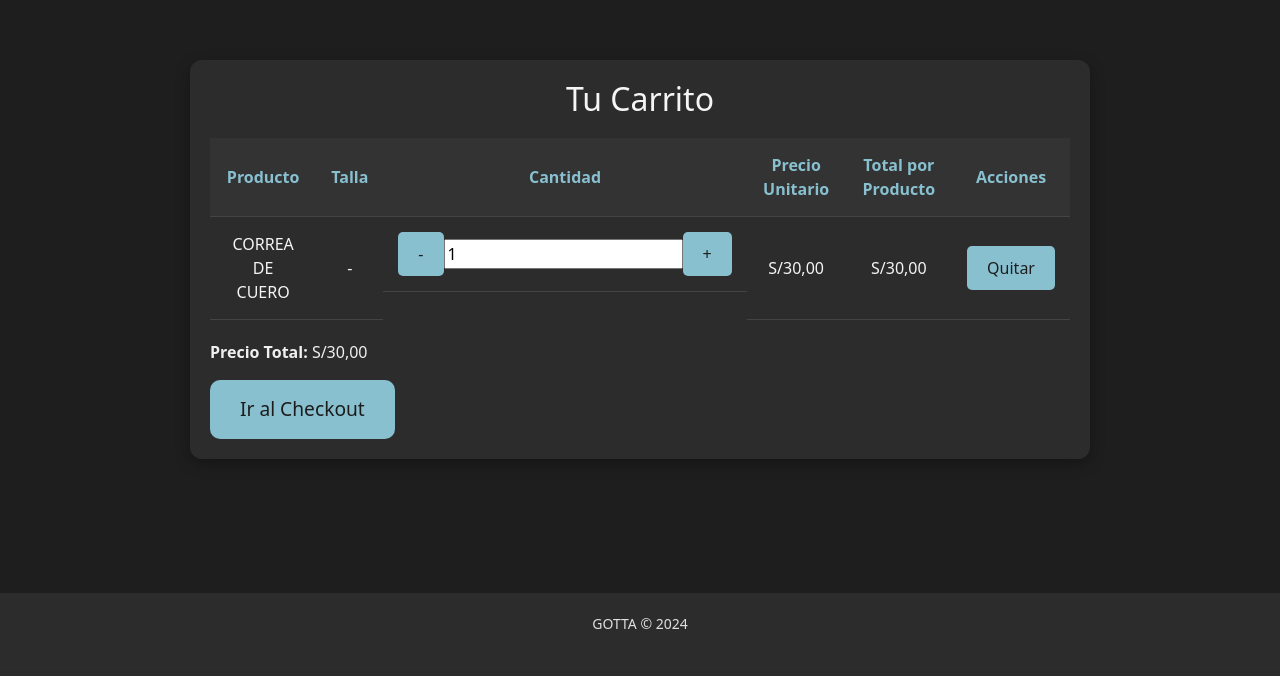
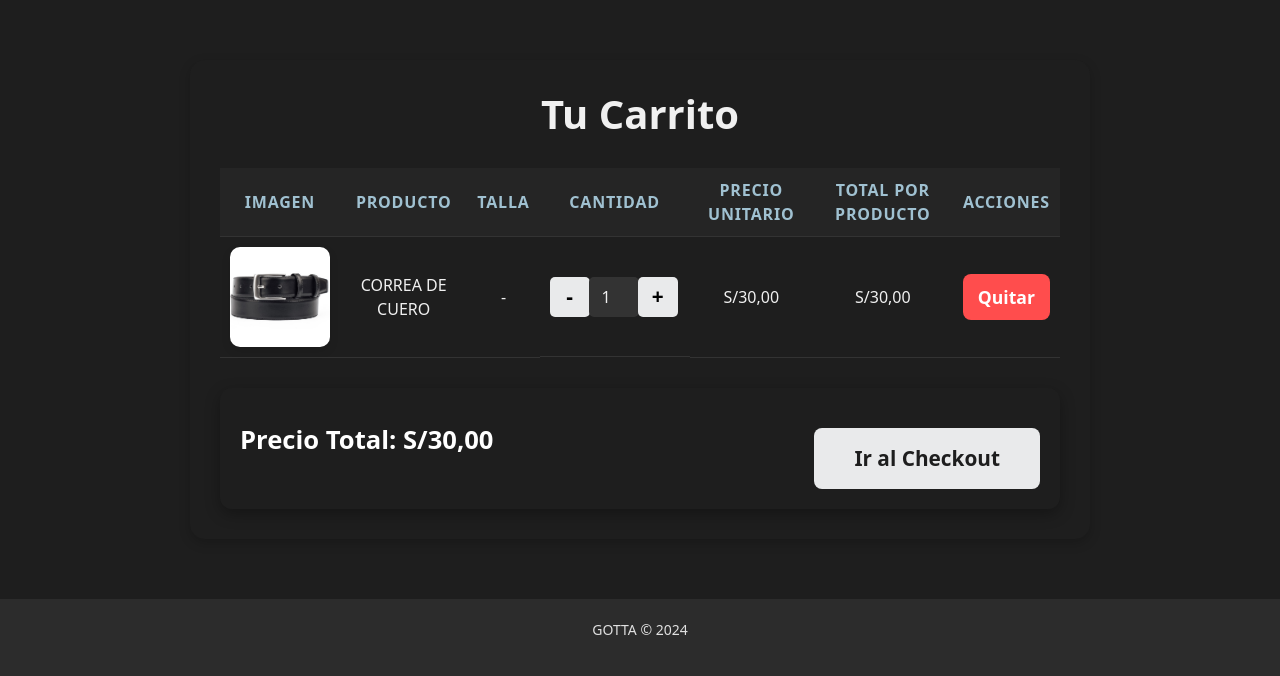
Before and after one commit to Gustavo-Umeres/TA_DE_PROGRA, a Django app: page /cart/ in a window 1280 px wide. Shown: the part 130-806 px from the top of the page. Before the commit the page ends 759 px from the top, so only its background shows below. Run offline with Django 5.2, Linux system fonts and the light colour scheme; a user stored in the database is signed in; data comes from the database, SQL or seed files in the repository; both versions use the stored data as it was after the commit.

Commit message:
integracion gmail

```diff
--- a/appproject/static/css/cart.css
+++ b/appproject/static/css/cart.css
@@ -1,61 +1,119 @@
-/* cart.html */
-#cart-container {
+#unique-cart-container {
     margin: 40px auto;
-    padding: 20px;
+    padding: 30px;
     max-width: 900px;
-    background-color: #2c2c2c;
-    border-radius: 12px;
-    box-shadow: 0 5px 15px rgba(0, 0, 0, 0.3);
+    background-color: #1e1e1e;
+    border-radius: 15px;
+    box-shadow: 0 4px 12px rgba(0, 0, 0, 0.2);
 }
 
-#titulo-carrito {
+#unique-titulo-carrito {
     text-align: center;
-    font-size: 2rem;
-    margin-bottom: 20px;
-    color: #f5f5f5;
+    font-size: 2.5rem;
+    color: #f0f0f0;
+    font-weight: 700;
+    margin-bottom: 30px;
 }
 
-#cart-table {
+#unique-cart-table {
     width: 100%;
     border-collapse: collapse;
-    margin-bottom: 20px;
-    color: #f5f5f5;
+    color: #f0f0f0;
 }
 
-#cart-table th, #cart-table td {
-    padding: 15px;
+#unique-cart-table th, #unique-cart-table td {
+    padding: 10px;
     text-align: center;
-    border-bottom: 1px solid #444;
+    font-size: 1rem;
+    border-bottom: 1px solid #333;
+    vertical-align: middle;
+}
+
+#unique-cart-table th {
+    background-color: #252525;
+    color: #a0c1d1;
+    text-transform: uppercase;
+    font-weight: bold;
+    letter-spacing: 0.05em;
+}
+
+#unique-cart-table td {
+    background-color: #1e1e1e;
+    height: 120px;
+}
+
+#unique-cart-container .product-image img {
+    max-width: 120px;
+    height: 100px;
+    border-radius: 10px;
+    box-shadow: 0 4px 10px rgba(0, 0, 0, 0.1);
+}
+
+#unique-cart-container .quantity-input {
+    display: flex;
+    justify-content: center;
+    align-items: center;
+    gap: 10px;
+    width: 150px;
+}
+
+#unique-cart-container .btn-quantity {
+    background-color: #E9EAEB;
+    border: none;
+    color: #000000;
+    font-size: 1.3rem; /* Texto más grande */
+    font-weight: bold; /* Texto grueso */
+    width: 40px;
+    height: 40px;
+    border-radius: 5px;
+    cursor: pointer;
+    display: flex; /* Usamos flexbox para centrar */
+    justify-content: center; /* Centrado horizontal */
+    align-items: center; /* Centrado vertical */
+    transition: background-color 0.3s ease, color 0.3s ease;
+}
+
+#unique-cart-container .btn-quantity:hover {
+    background-color: #c8c8c8; /* Fondo gris al pasar el mouse */
+    color: #000000; /* Texto negro */
+}
+
+
+
+#unique-cart-container .quantity-input input {
+    width: 50px;
+    height: 40px;
+    text-align: center;
+    border: 2px solid #333;
+    background-color: #333;
+    color: #f0f0f0;
+    border-radius: 5px;
     font-size: 1rem;
 }
 
-#cart-table th {
-    background-color: #333;
-    color: #88c0d0;
+#unique-btn-checkout {
+    display: block;
+    background-color: #E9EAEB; /* Fondo claro suave */
+    color: #1e1e1e; /* Texto oscuro */
+    border: none;
+    padding: 15px 40px;
+    border-radius: 8px;
+    font-size: 1.3rem;
+    font-weight: bold; /* Texto grueso */
+    cursor: pointer;
+    transition: background-color 0.3s ease, transform 0.3s ease, color 0.3s ease;
+    text-align: center;
+    margin-top: 20px;
 }
 
-.quantity-input {
-    display: flex;
-    justify-content: center;
-    align-items: center;
+#unique-btn-checkout:hover {
+    background-color: #c8c8c8; /* Fondo gris suave al pasar el mouse */
+    color: #000000; /* Texto negro */
+    transform: scale(1.05); /* Efecto de agrandado */
 }
 
-#btn-checkout {
-    background-color: #88c0d0;
-    color: #1c1c1c;
-    border: none;
-    padding: 15px 30px;
-    border-radius: 10px;
-    font-size: 1.2rem;
-    cursor: pointer;
-    transition: background-color 0.3s ease;
-}
 
-#btn-checkout:hover {
-    background-color: #5e8391;
-}
-
-#empty-cart {
+#unique-empty-cart {
     text-align: center;
     padding: 40px;
     background-color: #2c2c2c;
@@ -63,23 +121,46 @@
     box-shadow: 0 5px 15px rgba(0, 0, 0, 0.3);
 }
 
-#empty-cart p {
+#unique-empty-cart p {
     font-size: 1.5rem;
     margin-bottom: 20px;
-    color: #f5f5f5;
+    color: #f0f0f0;
 }
 
-#btn-view-products {
-    display: inline-block;
-    padding: 12px 20px;
-    background-color: #88c0d0;
-    color: #1c1c1c;
-    border-radius: 8px;
-    text-decoration: none;
-    font-size: 1.2rem;
-    transition: background-color 0.3s ease;
+#unique-cart-summary {
+    display: flex;
+    justify-content: space-between;
+    align-items: center;
+    margin-top: 30px;
+    padding: 20px;
+    background-color: #1e1e1e;
+    border-radius: 12px;
+    box-shadow: 0 5px 15px rgba(0, 0, 0, 0.3);
 }
 
-#btn-view-products:hover {
-    background-color: #5e8391;
+#unique-total-price-summary {
+    font-size: 1.6rem;
+    font-weight: bold;
+    color: #ffffff;
 }
+
+
+
+#unique-cart-container .btn-danger {
+    background-color: #ff4d4d; /* Rojo suave */
+    color: #ffffff; /* Texto blanco */
+    border: none;
+    font-size: 1.1rem;
+    font-weight: bold; /* Texto grueso */
+    padding: 10px 15px;
+    border-radius: 8px;
+    cursor: pointer;
+    transition: background-color 0.3s ease, transform 0.3s ease;
+    display: inline-block;
+    text-align: center;
+}
+
+#unique-cart-container .btn-danger:hover {
+    background-color: #ff1a1a; /* Rojo más intenso al pasar el mouse */
+    transform: scale(1.05); /* Efecto de agrandado al hacer hover */
+}
--- a/appproject/templates/pages/cart.html
+++ b/appproject/templates/pages/cart.html
@@ -1,15 +1,16 @@
 {% extends 'base.html' %}
 
 {% block content %}
-<div id="cart-container" class="cart-container">
-    <h1 id="titulo-carrito">Tu Carrito</h1>
+<div id="unique-cart-container" class="cart-container">
+    <h1 id="unique-titulo-carrito">Tu Carrito</h1>
 
     {% if cart_items %}
-    <form id="form-update-cart" action="{% url 'update_cart' %}" method="post"> <!-- Enviar cambios en cantidades -->
+    <form id="unique-form-update-cart" action="{% url 'update_cart' %}" method="post"> <!-- Enviar cambios en cantidades -->
         {% csrf_token %}
-        <table id="cart-table" class="cart-table">
+        <table id="unique-cart-table" class="cart-table">
             <thead>
                 <tr>
+                    <th>Imagen</th>
                     <th>Producto</th>
                     <th>Talla</th>
                     <th>Cantidad</th>
@@ -20,9 +21,11 @@
             </thead>
             <tbody>
                 {% for item in cart_items %}
-                <tr id="cart-item-{{ item.id }}">
+                <tr id="unique-cart-item-{{ item.id }}">
+                    <td class="product-image">
+                        <img src="{{ item.product_size.product.image.url }}" alt="{{ item.product_size.product.name }}" width="100" height="100">
+                    </td>
                     <td class="product-name">{{ item.product_size.product.name }}</td>
-                    <!-- Mostrar la talla solo si no es "NONE" -->
                     <td>
                         {% if item.product_size.size.name != "NONE" %}
                             {{ item.product_size.size.name }}
@@ -31,14 +34,16 @@
                         {% endif %}
                     </td>
                     <td class="quantity-input">
-                        <button type="submit" name="action" value="decrease_{{ item.id }}" class="btn-quantity" id="btn-decrease-{{ item.id }}">-</button>
-                        <input type="number" id="quantity-{{ item.id }}" name="quantity_{{ item.id }}" value="{{ item.quantity }}" min="1" readonly>
-                        <button type="submit" name="action" value="increase_{{ item.id }}" class="btn-quantity" id="btn-increase-{{ item.id }}">+</button>
+                        <div class="input-group">
+                            <button type="submit" name="action" value="decrease_{{ item.id }}" class="btn-quantity" id="unique-btn-decrease-{{ item.id }}">-</button>
+                            <input type="number" id="unique-quantity-{{ item.id }}" name="quantity_{{ item.id }}" value="{{ item.quantity }}" min="1" readonly>
+                            <button type="submit" name="action" value="increase_{{ item.id }}" class="btn-quantity" id="unique-btn-increase-{{ item.id }}">+</button>
+                        </div>
                     </td>
-                    <td id="unit-price-{{ item.id }}">S/{{ item.product_size.product.price|floatformat:2 }}</td>
-                    <td id="total-price-{{ item.id }}">S/{{ item.total_price|floatformat:2 }}</td>
+                    <td id="unique-unit-price-{{ item.id }}">S/{{ item.product_size.product.price|floatformat:2 }}</td>
+                    <td id="unique-total-price-{{ item.id }}">S/{{ item.total_price|floatformat:2 }}</td>
                     <td>
-                        <button id="btn-remove-{{ item.id }}" type="submit" name="action" value="remove_{{ item.id }}" class="btn btn-danger">Quitar</button>
+                        <button id="unique-btn-remove-{{ item.id }}" type="submit" name="action" value="remove_{{ item.id }}" class="btn btn-danger">Quitar</button>
                     </td>
                 </tr>
                 {% endfor %}
@@ -46,15 +51,15 @@
         </table>
     </form>
 
-    <div id="cart-summary" class="cart-summary">
-        <p id="total-price-summary"><strong>Precio Total:</strong> S/{{ total_price|floatformat:2 }}</p>
-        <a id="btn-checkout" href="{% url 'checkout' %}" class="btn btn-primary">Ir al Checkout</a>
+    <div id="unique-cart-summary" class="cart-summary">
+        <p id="unique-total-price-summary"><strong>Precio Total:</strong> S/{{ total_price|floatformat:2 }}</p>
+        <a id="unique-btn-checkout" href="{% url 'checkout' %}" class="btn btn-primary">Ir al Checkout</a>
     </div>
 
     {% else %}
-    <div id="empty-cart" class="empty-cart">
+    <div id="unique-empty-cart" class="empty-cart">
         <p>Tu carrito está vacío.</p>
-        <a id="btn-view-products" href="{% url 'products_list' %}" class="btn btn-secondary">Ver productos</a>
+        <a id="unique-btn-view-products" href="{% url 'products_list' %}" class="btn btn-secondary">Ver productos</a>
     </div>
     {% endif %}
 </div>
--- a/appproject/templates/pages/home.html
+++ b/appproject/templates/pages/home.html
@@ -25,7 +25,7 @@
     <div id="product-{{ product.id }}" class="product">
         <img id="product-img-{{ product.id }}" src="{{ product.image.url }}" alt="{{ product.name }}">
         <h3 id="product-name-{{ product.id }}"><a href="{% url 'product_detail' product.id %}">{{ product.name }}</a></h3>
-        <p id="product-price-{{ product.id }}">${{ product.price }}</p>
+        <p id="product-price-{{ product.id }}">S/ {{ product.price }}</p>
     </div>
     {% endfor %}
 </div>
--- a/appproject/templates/pages/product_detail.html
+++ b/appproject/templates/pages/product_detail.html
@@ -11,7 +11,7 @@
 
     <!-- Descripción y precio del producto -->
     <div id="product-description" class="product-description">
-        <p><strong>Precio:</strong> ${{ product.price }}</p>
+        <p><strong>Precio:</strong> S/ {{ product.price }}</p>
         <p><strong>Descripción:</strong> {{ product.description }}</p>
     </div>
 
--- a/appproject/templates/pages/products_list.html
+++ b/appproject/templates/pages/products_list.html
@@ -28,7 +28,7 @@
             <img id="product-image-{{ product.id }}" src="{{ product.image.url }}" alt="{{ product.name }}">
             <h3 id="product-name-{{ product.id }}">{{ product.name }}</h3>
         </a>
-        <p id="product-price-{{ product.id }}">${{ product.price }}</p>
+        <p id="product-price-{{ product.id }}">S/ {{ product.price }}</p>
     </div>
     {% empty %}
     <p id="no-products-message">No hay productos disponibles.</p>
--- a/appproject/templates/pages/profile.html
+++ b/appproject/templates/pages/profile.html
@@ -8,19 +8,19 @@
 
         <!-- First Name -->
         <div class="form-row">
-            <label for="id_first_name">First Name:</label>
+            <label for="id_first_name">Nombre:</label>
             {{ form.first_name }}
         </div>
 
         <!-- Last Name -->
         <div class="form-row">
-            <label for="id_last_name">Last Name:</label>
+            <label for="id_last_name">Apellidos:</label>
             {{ form.last_name }}
         </div>
 
         <!-- Email -->
         <div class="form-row">
-            <label for="id_email">Email:</label>
+            <label for="id_email">Correo:</label>
             {{ form.email }}
         </div>
 
--- a/appproject/views.py
+++ b/appproject/views.py
@@ -14,6 +14,12 @@ from django.conf import settings
 from django.core.paginator import Paginator
 from django.db.models import Q
 from django.http import JsonResponse
+
+from django.template.loader import render_to_string
+from django.utils.html import strip_tags
+from django.core.mail import send_mail
+from django.core.mail import EmailMultiAlternatives
+
 
 User = get_user_model()  # Usar el modelo de usuario correcto
 
@@ -385,23 +391,20 @@ def procesar_pago(request):
     return redirect(preference['init_point'])
 
 
+
 @login_required
 def pago_exito(request):
-    # Verificar que los datos de la sesión existan
     shipping_address = request.session.get('shipping_address')
     total_price = request.session.get('total_price')
-
-    # Imprimir valores de la sesión para depuración
-    print(f"Shipping Address: {shipping_address}, Total Price: {total_price}")
 
     if not shipping_address or not total_price:
         messages.error(request, 'Hubo un problema con el pago. Intenta nuevamente.')
         return redirect('checkout')
 
-    # Crear el pedido
     cart = get_object_or_404(Cart, user=request.user)
     cart_items = cart.items.all()
 
+    # Crear el pedido
     order = Order.objects.create(
         user=request.user,
         shipping_address=shipping_address,
@@ -409,8 +412,16 @@ def pago_exito(request):
         is_paid=True
     )
 
-    # Crear los ítems del pedido basados en el carrito
+    # Crear los ítems del pedido y actualizar el stock
     for item in cart_items:
+        product_size = item.product_size
+
+        # Verificar si hay suficiente stock
+        if product_size.stock < item.quantity:
+            messages.error(request, f'No hay suficiente stock disponible para {product_size.product.name}.')
+            return redirect('checkout')
+
+        # Crear el OrderItem
         OrderItem.objects.create(
             order=order,
             product_size=item.product_size,
@@ -418,11 +429,39 @@ def pago_exito(request):
             price=item.product_size.product.price * item.quantity
         )
 
+        # Actualizar el stock del producto
+        product_size.stock -= item.quantity  # Disminuir el stock
+        product_size.save()  # Guardar los cambios en el stock
+
+    # Obtener los ítems del pedido recién creado
+    order_items = OrderItem.objects.filter(order=order)
+
     # Limpiar el carrito
     cart_items.delete()
 
-    messages.success(request, 'El pago fue exitoso y tu pedido ha sido creado.')
+    # Preparar y enviar el correo electrónico
+    subject = "Confirmación de tu compra"
+    html_message = render_to_string('emails/confirmacion_compra.html', {
+        'user': request.user,
+        'order': order,
+        'items': order_items,  # Asegurarse de pasar los ítems del pedido
+        'total_price': total_price,
+        'shipping_address': shipping_address,
+    })
+    plain_message = strip_tags(html_message)
+
+    email = EmailMultiAlternatives(
+        subject,
+        plain_message,
+        settings.DEFAULT_FROM_EMAIL,
+        [request.user.email]
+    )
+    email.attach_alternative(html_message, "text/html")
+    email.send()
+
+    messages.success(request, 'El pago fue exitoso y tu pedido ha sido creado. Recibirás un resumen por correo.')
     return redirect('home')
+
 
 @login_required
 def pago_fallo(request):
```
Also changed, not shown: appproject/templates/emails/confirmacion_compra.html (added, +141 -0 lines), appproject/static/images/logo gotta.png (added), db.sqlite3, taproject/settings.py (line endings or trailing spaces).
